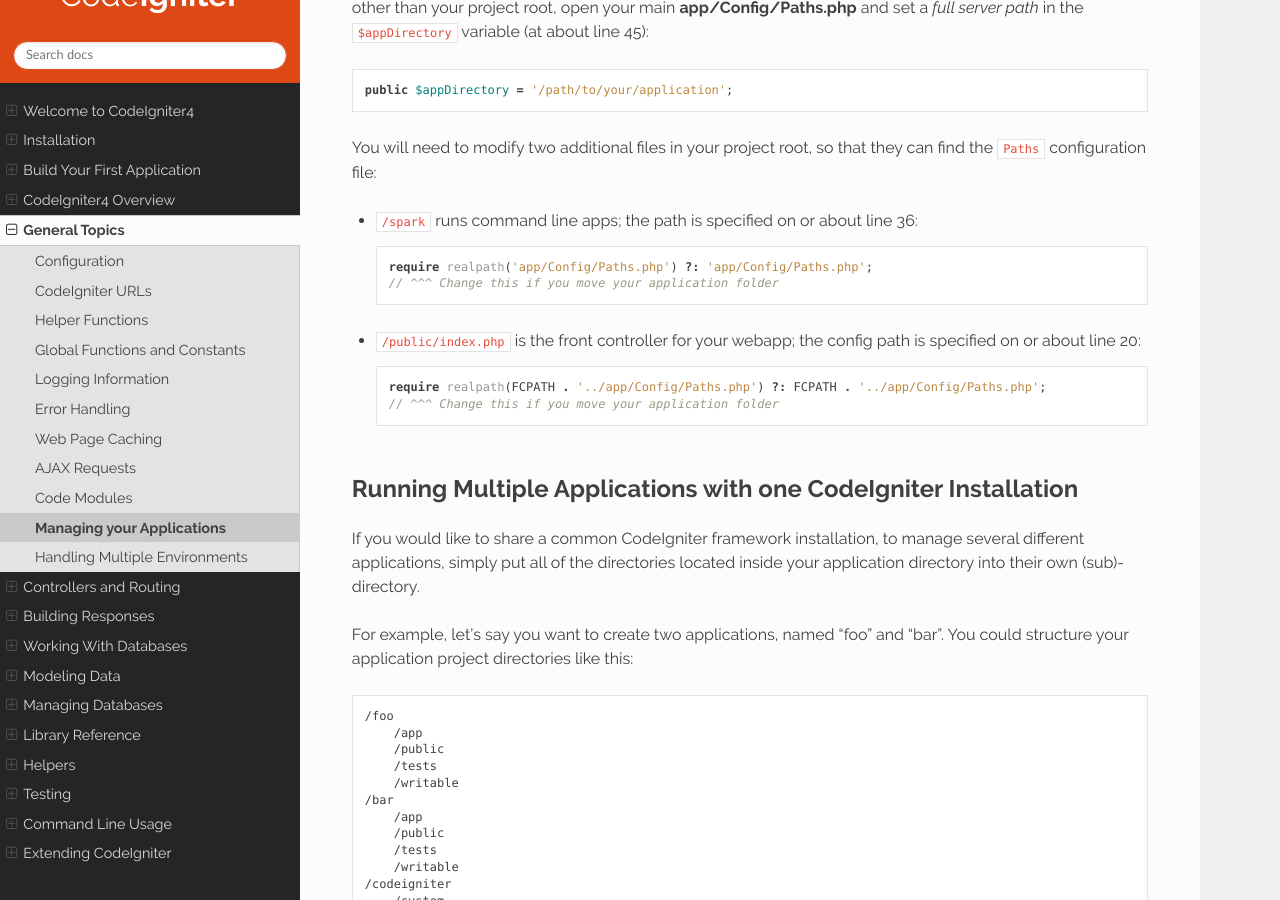
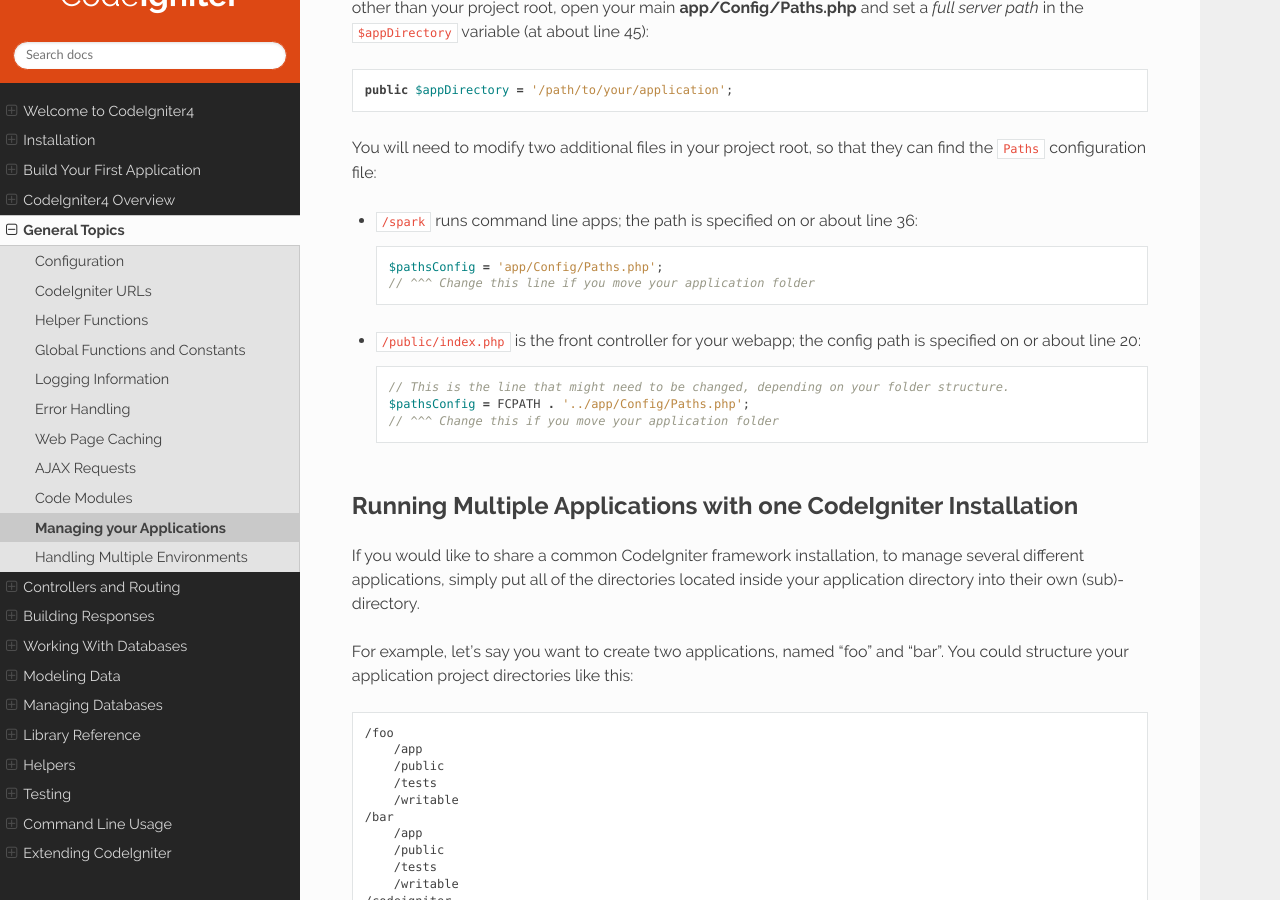
Before and after one commit to NEKOGET/ci4_user_guide_src, a Sphinx documentation site: the page built from source/general/managing_apps.rst, in a window 1280 px wide and 900 px high, scrolled down 357 px. Built offline with Sphinx 7.4.7 and the Read the Docs theme 2.0.0, drawn with Linux system fonts in a browser that asks for light colours.

Commit message:
Use variable for Config/Paths config to reduce repetitive definition

```diff
--- a/source/general/managing_apps.rst
+++ b/source/general/managing_apps.rst
@@ -23,14 +23,15 @@ they can find the ``Paths`` configuration file:
 
 - ``/spark`` runs command line apps; the path is specified on or about line 36::
 
-    require realpath('app/Config/Paths.php') ?: 'app/Config/Paths.php';
-    // ^^^ Change this if you move your application folder
+    $pathsConfig = 'app/Config/Paths.php';
+    // ^^^ Change this line if you move your application folder
 
 
 - ``/public/index.php`` is the front controller for your webapp; the config
   path is specified on or about line 20::
 
-    require realpath(FCPATH . '../app/Config/Paths.php') ?: FCPATH . '../app/Config/Paths.php';
+    // This is the line that might need to be changed, depending on your folder structure.
+    $pathsConfig = FCPATH . '../app/Config/Paths.php';
     // ^^^ Change this if you move your application folder
 
 
```
